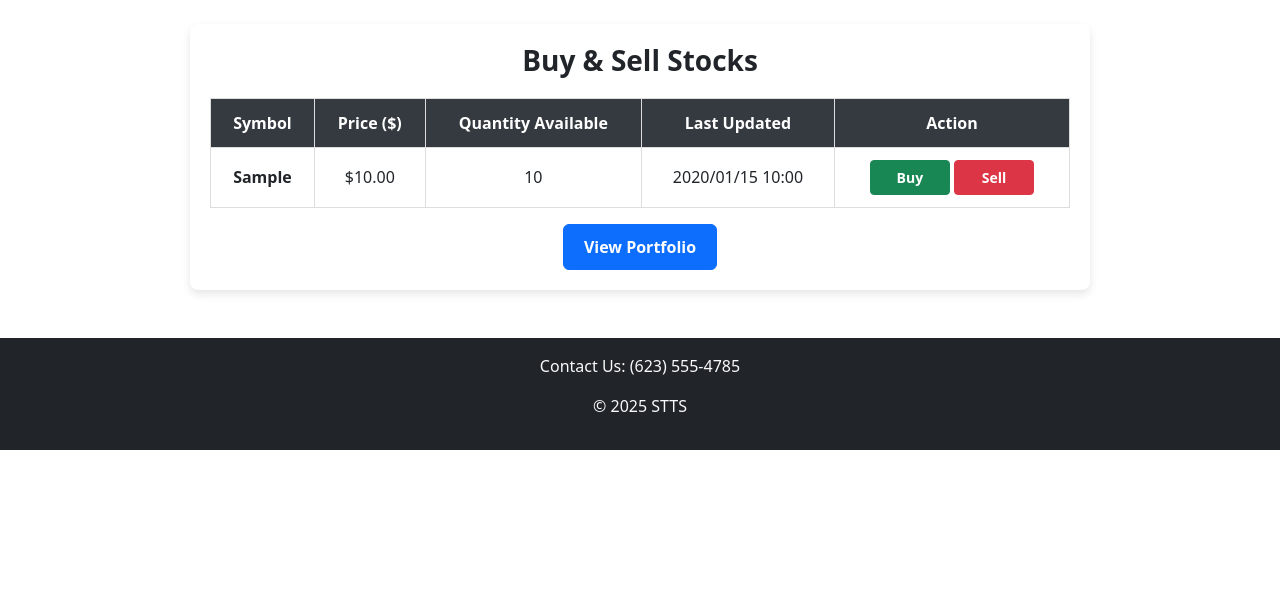
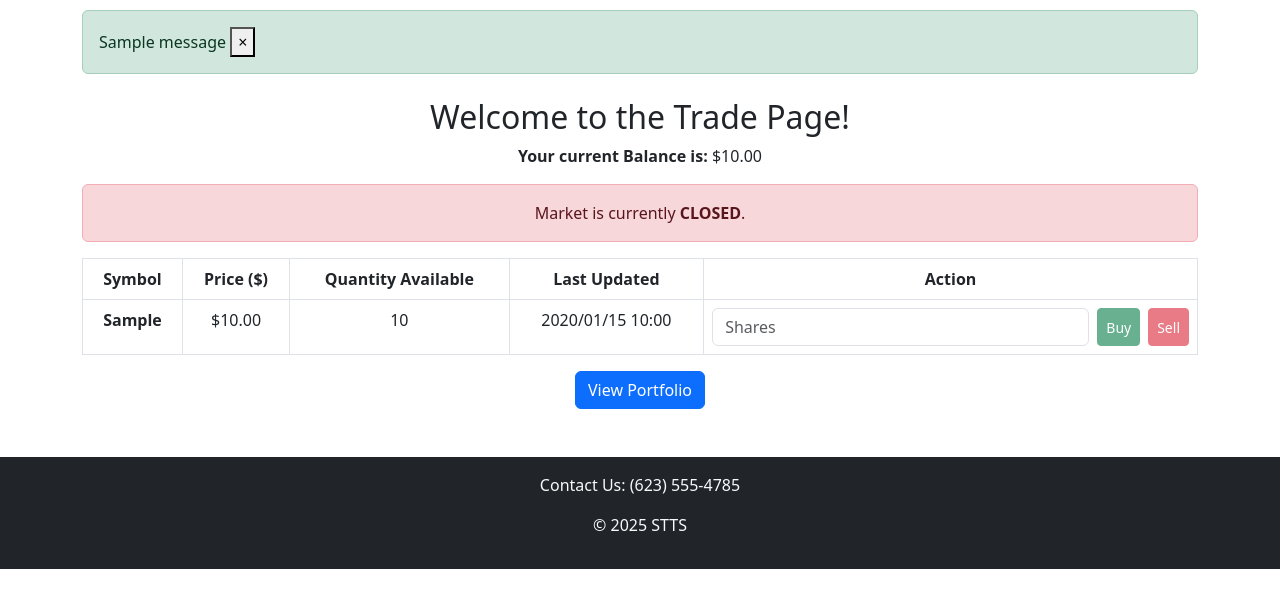
Before and after one commit to ivazqu10/Stocks, a Flask app: page /buy_sell_stock in a window 1280 px wide. Shown: the part 66-674 px from the top of the page. Run offline with Flask 3, Linux system fonts and the light colour scheme; a user stored in the database is signed in; tables that the repository leaves empty hold one stand-in row (values such as "Sample post"); one stand-in notice (Sample message) is shown.

Commit message:
Creating Some Functions
I have created the editing the market hours function and hve added the confirmation pages for funds and transactions. I have also added the missing commas to make the numbers readable for users.

```diff
--- a/app.py
+++ b/app.py
@@ -241,7 +241,7 @@ def trade_stock():
     user_portfolio = UserPortfolio.query.filter_by(user_id=user.id, stock_id=stock.id).first()
 
     if action == "buy":
-        total_cost = stock.price * shares  # Calculate the total cost of the purchase
+        total_cost = stock.price * shares
 
         if stock.quantity < shares:
             return jsonify({"success": False, "error": f"Not enough shares available. Only {stock.quantity} left."})
@@ -258,7 +258,7 @@ def trade_stock():
             new_entry = UserPortfolio(user_id=user.id, stock_id=stock.id, shares_owned=shares)
             db.session.add(new_entry)
 
-        # ✅ Log the buy transaction
+        #Log the buy transaction
         transaction = TransactionHistory(
             user_id=user.id,
             stock_id=stock.id,
@@ -278,7 +278,7 @@ def trade_stock():
         user.cash_balance += total_sale_value
         stock.quantity += shares
 
-        # ✅ Log the sell transaction
+        #Log the sell transaction
         transaction = TransactionHistory(
             user_id=user.id,
             stock_id=stock.id,
--- a/templates/admin_add_remove_stock.html
+++ b/templates/admin_add_remove_stock.html
@@ -7,13 +7,13 @@
     <h2 class="text-center">Manage Stocks</h2>
 
     <form action="{{ url_for('admin_add_remove_stock') }}" method="POST" class="mb-4">
-        <h4>Add a Stock</h4>
+        <h4>Add a Stock:</h4>
         <input type="text" name="symbol" class="form-control mb-2" placeholder="Stock Symbol" required>
         <input type="number" name="quantity" class="form-control mb-2" min="1" placeholder="Quantity" required>
         <button type="submit" class="btn btn-primary">Add Stock</button>
     </form>
 
-    <h3>Tracked Stocks</h3>
+    <h3>Stocks Available:</h3>
     {% if stocks %}
     <table class="table table-bordered text-center">
         <thead>
--- a/templates/buy_sell_stock.html
+++ b/templates/buy_sell_stock.html
@@ -2,132 +2,20 @@
 
 {% block content %}
 
-<style>
-    /* Improve table styling */
-    table {
-        width: 100%;
-        border-collapse: collapse;
-        margin-top: 20px;
-    }
+<div class="container mt-4">
+    <h2 class="text-center"> Welcome to the Trade Page!</h2>
+    <p class="text-center"><strong>Your current Balance is:</strong> ${{ "{:,.2f}".format(current_user.cash_balance) }}</p>
 
-    th, td {
-        border: 1px solid #ddd;
-        padding: 12px;
-        text-align: center;
-    }
-
-    th {
-        background-color: #343a40;
-        color: white;
-    }
-
-    tr:nth-child(even) {
-        background-color: #f2f2f2;
-    }
-
-    /* Improve Buy/Sell buttons */
-    .buy-btn, .sell-btn {
-        width: 80px;
-        padding: 6px 0;
-        font-weight: bold;
-        transition: 0.3s ease-in-out;
-    }
-
-    .buy-btn:hover {
-        background-color: #28a745;
-        color: white;
-    }
-
-    .sell-btn:hover {
-        background-color: #dc3545;
-        color: white;
-    }
-
-    /* Center content */
-    .Buy_sell_Container {
-        max-width: 900px;
-        margin: auto;
-        background: white;
-        padding: 20px;
-        margin-top: 30px;
-        border-radius: 8px;
-        box-shadow: 0 4px 8px rgba(0, 0, 0, 0.1);
-    }
-
-    h2 {
-        font-size: 28px;
-        font-weight: bold;
-        margin-bottom: 20px;
-    }
-
-    .btn-primary {
-        padding: 10px 20px;
-        font-size: 16px;
-        font-weight: bold;
-    }
-</style>
-<script>
-    document.addEventListener("DOMContentLoaded", function () {
-        document.querySelectorAll(".buy-btn, .sell-btn").forEach(button => {
-            button.addEventListener("click", function () {
-                let symbol = this.getAttribute("data-symbol");
-                let action = this.classList.contains("buy-btn") ? "buy" : "sell";
-                let availableShares = parseInt(this.getAttribute("data-quantity")); // Fetch available stock quantity
-
-                // Ask user for number of shares
-                let shares = prompt(`How many shares of ${symbol} would you like to ${action}? Available: ${availableShares}`, "1");
-
-                // Validate input
-                if (!shares || isNaN(shares) || shares <= 0) {
-                    alert("Invalid input. Please enter a valid number of shares.");
-                    return;
-                }
-
-                shares = parseInt(shares); // Convert input to integer
-
-                // Check if enough shares are available
-                if (action === "buy" && shares > availableShares) {
-                    alert(`Not enough shares available! Only ${availableShares} shares can be bought.`);
-                    return;
-                }
-
-                // Confirm order
-                let confirmOrder = confirm(`Are you sure you want to ${action} ${shares} shares of ${symbol}?`);
-                if (!confirmOrder) {
-                    return;
-                }
-
-                // Send request to Flask
-                fetch(`/trade_stock`, {
-                    method: "POST",
-                    headers: { "Content-Type": "application/json" },
-                    body: JSON.stringify({ symbol: symbol, action: action, shares: shares })
-                })
-                .then(response => response.json())
-                .then(data => {
-                    if (data.success) {
-                        alert(`Trade successful! New balance: $${data.new_balance}`);
-                        location.reload();
-                    } else {
-                        alert("Trade failed: " + data.error);
-                    }
-                })
-                .catch(error => console.error("Error:", error));
-            });
-        });
-    });
-    </script>
-
-<div class="Buy_sell_Container">
-    <h2 class="text-center">Buy & Sell Stocks</h2>
-
+    <div class="alert {{ 'alert-success' if market_open else 'alert-danger' }} text-center">
+        Market is currently <strong>{{ 'OPEN' if market_open else 'CLOSED' }}</strong>.
+    </div>
     {% if not stocks %}
     <div class="alert alert-warning text-center" role="alert">
         No stock data available. Please check back later.
     </div>
     {% else %}
 
-    <table>
+    <table class="table table-bordered text-center">
         <thead>
             <tr>
                 <th>Symbol</th>
@@ -137,7 +25,7 @@
                 <th>Action</th>
             </tr>
         </thead>
-        <tbody id="stockTable">
+        <tbody>
             {% for stock in stocks %}
             <tr>
                 <td><strong>{{ stock.symbol }}</strong></td>
@@ -145,18 +33,23 @@
                 <td>{{ stock.quantity }}</td>
                 <td>{{ stock.timestamp.strftime('%Y/%m/%d %H:%M') }}</td>
                 <td>
-                    <button class="btn btn-success btn-sm buy-btn" data-symbol="{{ stock.symbol }}" data-quantity="{{ stock.quantity }}">
-                        Buy
-                    </button>
-                    <button class="btn btn-danger btn-sm sell-btn" data-symbol="{{ stock.symbol }}" data-quantity="{{ stock.quantity }}">
-                        Sell
-                    </button>
+                    <form action="{{ url_for('trade_confirmation') }}" method="POST" class="d-flex">
+                        <input type="hidden" name="symbol" value="{{ stock.symbol }}">
+                        <input type="hidden" name="price" value="{{ stock.price }}">
+
+                        <!-- Single Input Field for Buy & Sell -->
+                        <input type="number" name="shares" min="1" class="form-control me-2" placeholder="Shares" required>
+                        <!-- Buy Button -->
+                        <button type="submit" name="action" value="buy" class="btn btn-success btn-sm me-2" {% if not market_open %}disabled{% endif %}>Buy</button>
+                        <!-- Sell Button -->
+                        <button type="submit" name="action" value="sell" class="btn btn-danger btn-sm" {% if not market_open %}disabled{% endif %}>Sell</button>
+
+                    </form>
                 </td>
             </tr>
             {% endfor %}
         </tbody>
     </table>
-
     {% endif %}
 
     <div class="text-center mt-3">
--- a/templates/login.html
+++ b/templates/login.html
@@ -1,6 +1,6 @@
 {% extends 'user_base.html' %}
 
-{% block title %}STTS Login Page!{% endblock %}
+{% block title %}Login{% endblock %}
 
 {% block content %}
 <div class="row justify-content-center">
--- a/templates/user_base.html
+++ b/templates/user_base.html
@@ -51,8 +51,23 @@
                 {% endif %}
             </div>
         </nav>
-
     </header>
+    {% with messages = get_flashed_messages(with_categories=true) %}
+    {% if messages %}
+        <div class="container mt-3">
+            {% for category, message in messages %}
+                {% if category != "admin" %}  {# Hide admin messages from normal users #}
+                    <div class="alert alert-{{ category }} alert-dismissible fade show" role="alert">
+                        {{ message }}
+                        <button type="button" class="close" data-bs-dismiss="alert" aria-label="Close">
+                            <span aria-hidden="true">&times;</span>
+                        </button>
+                    </div>
+                {% endif %}
+            {% endfor %}
+        </div>
+    {% endif %}
+{% endwith %}
     <main>
         {% block content %}{% endblock %}
     </main>
@@ -65,8 +80,5 @@
 
     <!-- Bootstrap JS Bundle -->
     <script src="https://cdn.jsdelivr.net/npm/bootstrap@5.3.0/dist/js/bootstrap.bundle.min.js"></script>
-
-    <!-- Custom JavaScript -->
-    <script src="{{ url_for('static', filename='js/script.js') }}"></script>
 </body>
 </html>
```
Also changed, not shown: templates/admin_base.html (+19 -3 lines), templates/admin_dashboard.html (+7 -27 lines), templates/admin_logs.html (+0 -12 lines), templates/admin_market_hours.html (+13 -36 lines), templates/funds.html (+15 -21 lines), templates/portfolio.html (+2 -13 lines), templates/user_dashboard.html (+10 -17 lines), templates/transactions.html (line endings or trailing spaces).
